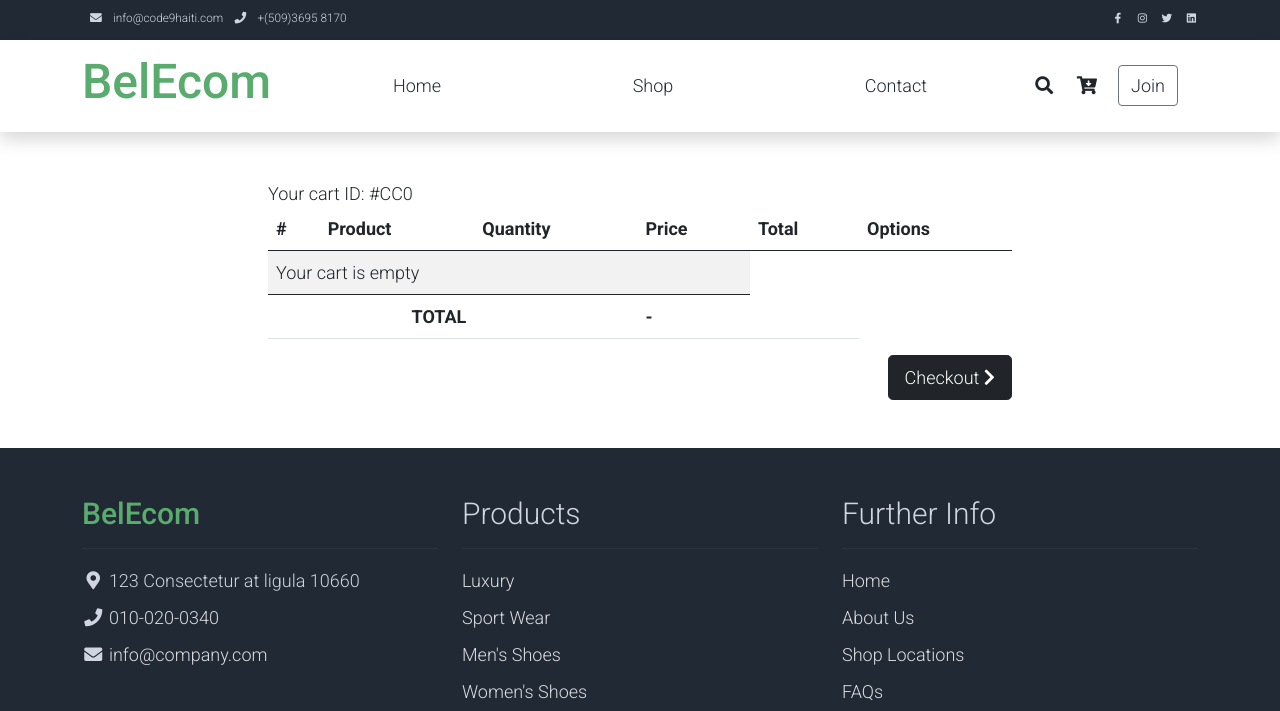
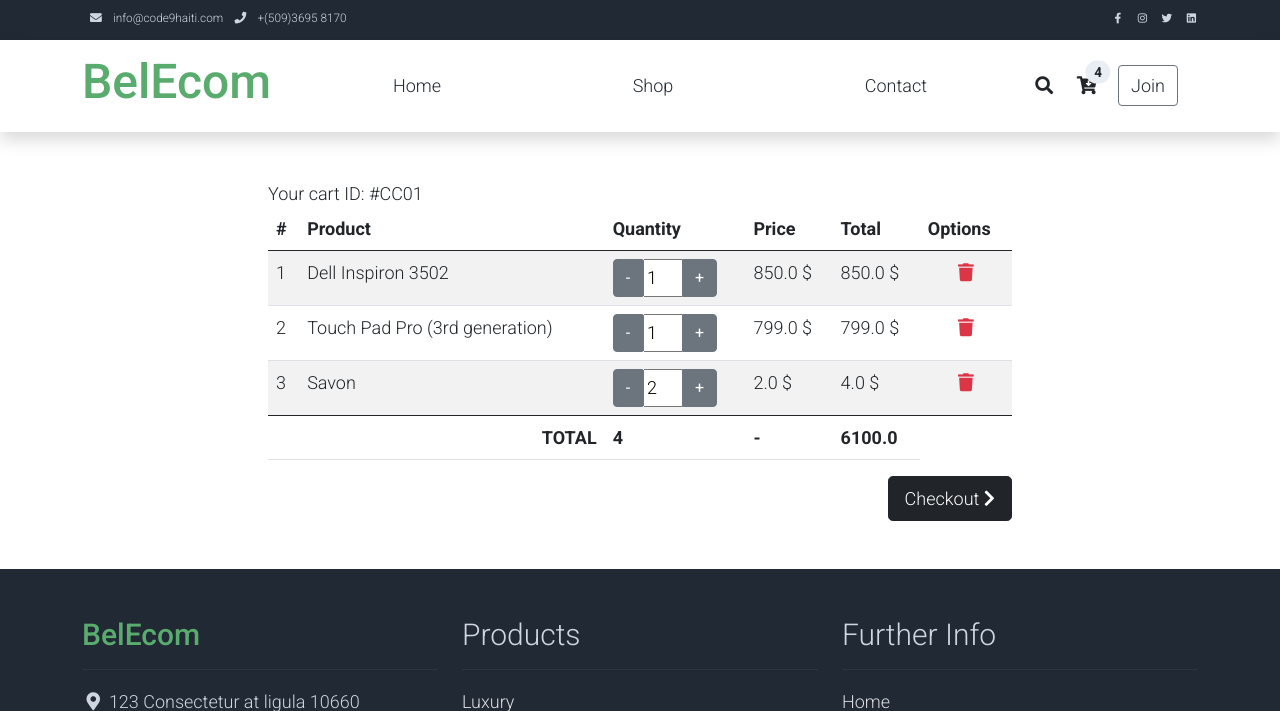
Before and after one commit to Lemayzeur/belecom, a Django app: page /cart/ in a window 1280 px wide. Shown: the top 711 px of the page. Run offline with Django 4.2, Linux system fonts and the light colour scheme; data comes from the database, SQL or seed files in the repository; both versions use the stored data as it was after the commit; some libraries are stand-ins or nearby versions.

Commit message:
Interaction with JS in cart

```diff
--- a/belecom/urls.py
+++ b/belecom/urls.py
@@ -23,6 +23,7 @@
 from index.views import (
     index, shop, cart, addToCart,
     register, loginView,logoutView,
+    removeFromCart,
 )
 
 urlpatterns = [
@@ -36,6 +37,7 @@
     path('register/', register, name='register'),
 
     path('add-to-cart/<int:product_id>', addToCart, name='addToCart'),
+    path('remove-from-cart/<int:product_id>', removeFromCart, name='removeFromCart'),
 ]
 
 if settings.DEBUG:
--- a/index/models.py
+++ b/index/models.py
@@ -1,5 +1,6 @@
 from django.db import models
 from django.contrib.auth.models import User
+from django.contrib.sessions.models import Session
 
 class Product(models.Model):
 	class Meta:
@@ -64,7 +65,8 @@
 	class Meta:
 		db_table = 'carts'
 
-	user = models.ForeignKey(User, on_delete=models.CASCADE)
+	user = models.ForeignKey(User, on_delete=models.CASCADE, blank=True, null=True)
+	session = models.ForeignKey(Session, on_delete=models.SET_NULL, blank=True, null=True)
 	total = models.FloatField(default=0)
 
 	def total_item(self):
@@ -96,7 +98,6 @@
 	class Meta:
 		db_table = 'payments'
 
-
 	user = models.ForeignKey(User, on_delete=models.RESTRICT)
 	order = models.ForeignKey("Order", on_delete=models.RESTRICT)
 	total_to_pay = models.FloatField()
--- a/index/views.py
+++ b/index/views.py
@@ -2,21 +2,42 @@
 from django.views.generic.list import ListView
 from django.contrib.auth import authenticate, login, logout
 from django.contrib.auth.models import User
+from django.contrib.sessions.models import Session
 from django.http import HttpResponse
 
 from index.models import (
     Product, Category, Cart, CartProduct
 )
 
+def getCart(request):
+    if request.user.is_authenticated:
+        print("AA")
+        cart = Cart.objects.get_or_create(user=request.user)[0]
+    elif 'cart_id' in request.session:
+        print("BB")
+        cart = Cart.objects.get(id=request.session['cart_id'])
+        print(request.session['cart_id'])
+    else:
+        print("CC")
+        request.session['cart_id'] = -1
+
+        # Kreye yon panye ak enstans session_key ki kreye a
+        cart,created = Cart.objects.get_or_create(
+            session_id = request.session.session_key,
+        )
+
+        print(created)
+
+        request.session['cart_id'] = cart.id
+
+    return cart
+
 def index(request): # fbv
     product_list = Product.objects.filter(is_active=True)[:3]
 
     category_list = Category.objects.all()[:3]
 
-    if request.user.is_authenticated:
-        cart = Cart.objects.get_or_create(user=request.user)[0]
-    else:
-        cart = None
+    cart = getCart(request)
 
     # cart = Cart.objects.get_or_create(user=request.user)[0] if request.user.is_authenticated else None
 
@@ -42,10 +63,7 @@
 
     brand_list = list(set(product_list.values_list('brand', flat=True)))
 
-    if request.user.is_authenticated:
-        cart = Cart.objects.get_or_create(user=request.user)[0]
-    else:
-        cart = None
+    cart = getCart(request)
 
     context = {
         'product_list': product_list,
@@ -57,17 +75,8 @@
     return render(request, 'shop.html', context)
 
 def cart(request):
-    if request.user.is_authenticated:
-        # try:
-        #     cart = Cart.objects.get(user=request.user)
-        # except Cart.DoesNotExist:
-        #     cart = Cart.objects.create(user=request.user)
-
-        cart = Cart.objects.get_or_create(user=request.user)[0]
-        cart_items = cart.cartproduct_set.all()
-    else:
-        cart = None
-        cart_items = []
+    cart = getCart(request)
+    cart_items = cart.cartproduct_set.all()
 
     context = {
         'cart': cart,
@@ -88,6 +97,27 @@
         user = authenticate(username=email, password=password)
 
         if user is not None:
+
+            # TODO: Database transaction
+
+            # rekipere yon potansyel cart, ki nan sesyon an
+            if 'cart_id' in request.session:
+                # rekipere panye ki te nan sesyon an
+                session_cart = Cart.objects.get(id=request.session['cart_id'])
+                # Teste si itilizate ki ap konekte a, pat gen yon panye deja.
+                if user.cart_set.exists():
+                    # Si li te gen panye, ann rekipere l
+                    cart = user.cart_set.first()
+                    # Tout pwodwi ki te nan panye sa, nou ajoute yo nan panye sesyon an pito
+                    all_items = cart.cartproduct_set.all()
+                    all_items.update(cart=session_cart)
+                    # Epi nou efase panye user a te genyen an
+                    # cart.delete()
+                # Panye sesyon an, vin pou itilizate ki konekte a kounya
+                session_cart.user = user
+                # nou dekonekte panye a, ak sesyon an
+                session_cart.session = None
+                session_cart.save()
             #2 Kreye sesyon
             login(request, user)
 
@@ -96,12 +126,19 @@
         else:
             error_message = "Idantifyan sa yo pa korèk, oubyen pa ekziste"
 
+    cart = getCart(request)
+
     context = {
-        'error_message': error_message
+        'error_message': error_message,
+        'cart':cart,
     }
     return render(request, "login.html", context)
 
 def logoutView(request):
+    print(request.session.get('cart_id'))
+    request.session.pop('cart_id', None)
+    print(request.session.get('cart_id'))
+    session = Session.objects.all().delete()
     logout(request)
     return redirect('login')
 
@@ -140,10 +177,16 @@
     referer_url = request.META.get('HTTP_REFERER', '/')
 
     try:
+        product = Product.objects.get(id=product_id)
         if request.user.is_authenticated:
-            product = Product.objects.get(id=product_id)
             cart = Cart.objects.get_or_create(user=request.user)[0]
+        elif 'cart_id' in request.session:
+            cart = Cart.objects.get(id=request.session['cart_id'])
+        else:
+            cart = None
 
+        # Test si cart la ekziste
+        if cart:
             # cp = CartProduct.objects.create(
             cp = CartProduct.objects.filter(
                 cart = cart,
@@ -164,3 +207,32 @@
         pass
 
     return redirect(referer_url)
+
+def removeFromCart(request, product_id):
+    referer_url = request.META.get('HTTP_REFERER', '/')
+
+    try:
+        product = Product.objects.get(id=product_id)
+        if request.user.is_authenticated:
+            cart = Cart.objects.get_or_create(user=request.user)[0]
+        elif 'cart_id' in request.session:
+            cart = Cart.objects.get(id=request.session['cart_id'])
+        else:
+            cart = None
+
+        # Test si cart la ekziste
+        if cart:
+            # cp = CartProduct.objects.create(
+            cp = CartProduct.objects.filter(
+                cart = cart,
+                product = product,
+            ).first()
+
+            if cp:
+                # si pwodwi a ekziste nan panye a, tout bon
+                cp.delete()
+
+    except Product.DoesNotExist:
+        pass
+
+    return redirect(referer_url)
--- a/templates/cart.html
+++ b/templates/cart.html
@@ -18,13 +18,19 @@
 			</thead>
 			<tbody>
 				{% for item in cart_items %}
-			    <tr>
-			      <th scope="row">{{forloop.counter}}</th>
+			    <tr class="wrapper-item">
+			      <td scope="row">{{forloop.counter}}</td>
 			      <td>{{item.product.name}}</td>
-			      <td>{{item.quantity}}</td>
-			      <td>{{item.price}} $</td>
-			      <td>{{item.total}} $</td>
-			      <td style="text-align: center;"><a href="#"><i class="fa fa-trash text-danger"></i></a></td>
+			      <td>
+			      	<div class="btn-group" role="group" aria-label="Basic example">
+					  <button type="button" class="btn btn-secondary minus">-</button>
+					  <input class="qty" style="width: 40px;" type="text" value="{{item.quantity}}" name="qty">
+					  <button type="button" class="btn btn-secondary maxi">+</button>
+					</div>
+			      </td>
+			      <td class="price" value="{{item.price}}">{{item.price}} $</td>
+			      <td class="total">{{item.total}} $</td>
+			      <td style="text-align: center;"><a href="/remove-from-cart/{{item.product.id}}"><i class="fa fa-trash text-danger"></i></a></td>
 			  	</tr>
 			  	{% empty %}
 			  	<tr>
@@ -50,3 +56,46 @@
 </div>
 </div>
 {% endblock body %}
+
+{% block script %}
+<script type="text/javascript">
+
+	// get the minus button
+	let minBtnList = document.querySelectorAll('.wrapper-item button.minus');
+
+	// get the maxi button
+	let maxBtnList = document.querySelectorAll('.wrapper-item button.maxi');
+
+
+	for(var i = 0; i < minBtnList.length; i++){
+		minBtnList[i].addEventListener('click', function(){
+			let par = this.closest('tr.wrapper-item');
+			setQty(par, -1);
+		});
+	}
+
+	for(var i = 0; i < maxBtnList.length; i++){
+		maxBtnList[i].addEventListener('click', function(){
+			let par = this.closest('tr.wrapper-item');
+			setQty(par, 1);
+		});
+	}
+
+	function setQty(parent, step){
+		let element = parent.querySelector("input[name=qty]");
+		let qty = parseInt(element.value);
+		let nwQty = qty + step;
+		element.value = nwQty;
+
+		let price = parseFloat(parent.querySelector("td[class=price]").getAttribute("value"));
+		updateTotal(nwQty, price, parent.querySelector("td[class=total]"));
+	}
+
+
+	// Modfiye kolòn total
+	function updateTotal(nwQty, price, totalNode){
+		newTotal = nwQty * price;
+		totalNode.innerText = `${newTotal.toFixed(1)} \$`;
+	}
+</script>
+{% endblock script %}
```
Also changed, not shown: db.sqlite3, index/migrations/0008_cart_session_alter_cart_user.py (added).
